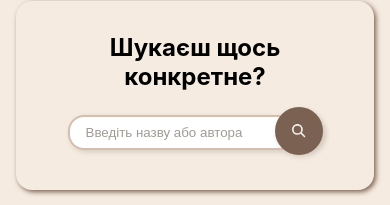
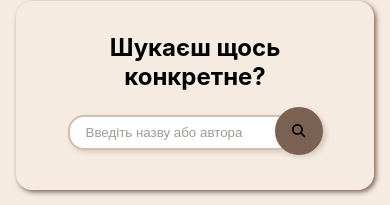
Before and after one commit to Elizabeth5335/bibliohome, a React (Create React App) app: page / in a window 390 px wide. Shown: the part 195-400 px from the top of the page. Built offline with nearby package versions, Linux system fonts and the light colour scheme; no server answers; the database is empty.

Commit message:
fixed mobile styles

```diff
--- a/src/App.css
+++ b/src/App.css
@@ -278,8 +278,8 @@ textarea {
 }
 
 
-a button{
-  color: #000;
+button{
+  color: #000 !important;
 }
 /* --------- MOBILE----------- */
 
```
